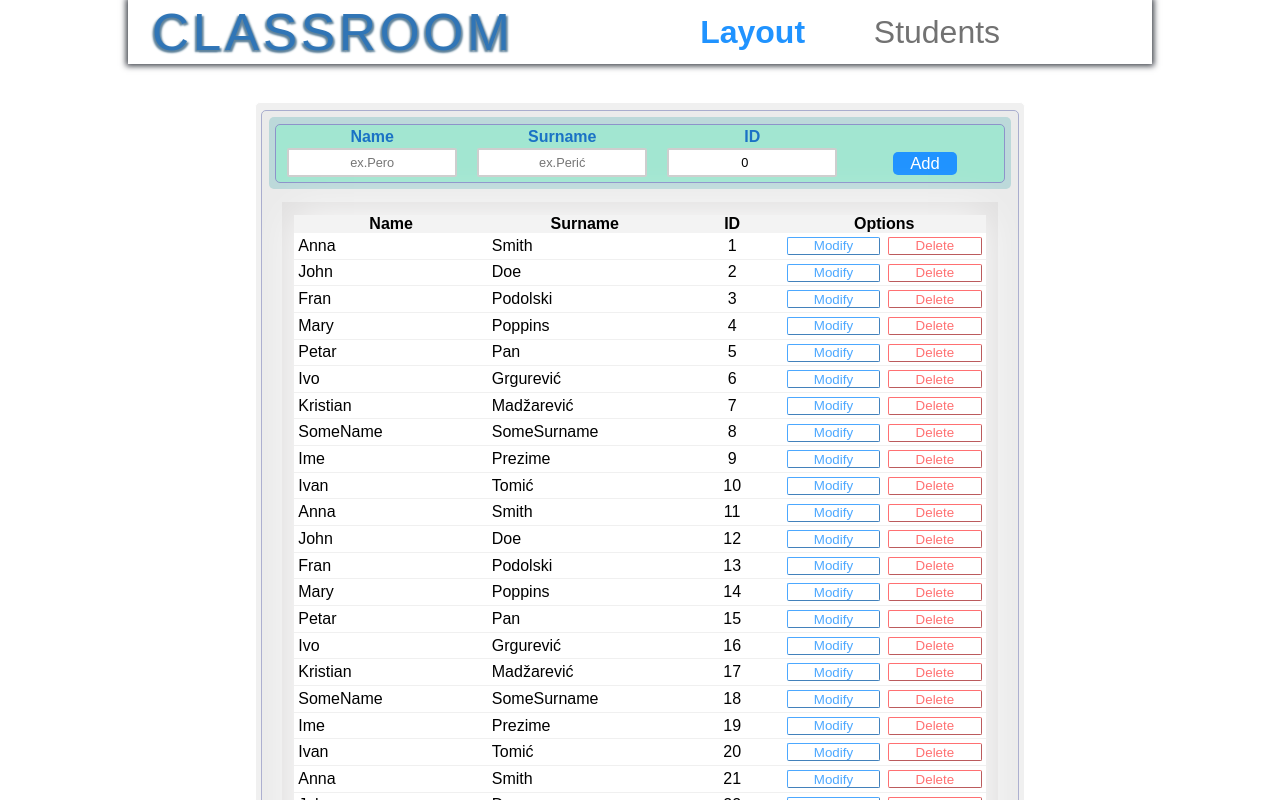
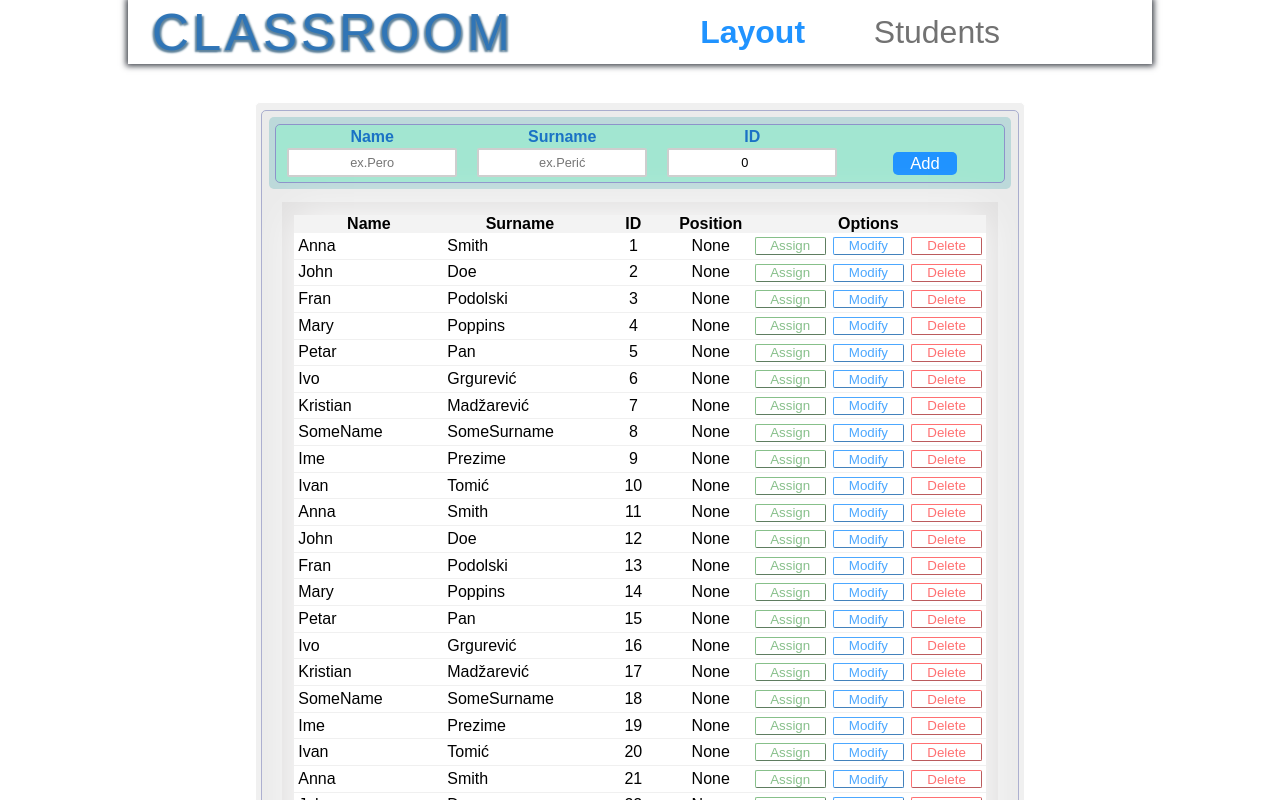
Before and after one commit to KristianMadzarevic/Classroom-Angular, an Angular app: page /students-component in a window 1280 px wide. Shown: the top 800 px of the page. Built offline with nearby package versions, Linux system fonts and the light colour scheme.

Commit message:
Added ability to assign or unassign students from the Students route, also displaying their position, and fixed some bugs.

```diff
--- a/src/app/Classroom.ts
+++ b/src/app/Classroom.ts
@@ -2,4 +2,5 @@ export interface Classroom {
     row:number;
     column:number;
     value:string;
+    afterAssign:boolean;
 }
--- a/src/app/app.component.css
+++ b/src/app/app.component.css
@@ -31,6 +31,7 @@
     text-shadow: 2px 2px  2px#60839b,-2px 2px 2px #60839b;
     cursor: default;
     transition: letter-spacing 2s ease, color 2s ease-out;
+    user-select: none;
 }
 .title:hover{
 letter-spacing: 0.6vw;
@@ -58,6 +59,7 @@ color:gold;
     transition: all 0.8s ease;
     font-size: 2.5vw;
     text-decoration: none;
+    user-select: none;
 }
 .nav-links-ul-li-a.active{
     color: rgb(114, 114, 114);
--- a/src/app/assigner.service.ts
+++ b/src/app/assigner.service.ts
@@ -12,40 +12,91 @@ export class AssignerService {
 numberOfRows:number = 9;
 numberOfColumns:number = 7;
 valueInClassroom:string = '';
+afterAssign:boolean = false;
 students:Student[] = STUDENTS;
 numberOfStudents:number = STUDENTS.length;
-assignedStudents:string[][]= [['']];
-selectedRows:number[]=[0];
-issue:string ='';
+assignedStudents:string[][] = [['']];
+selectedRows:number[] = [0];
+issue:string = '';
 
-public setClassroomInfo(row:number,col:number,value:string){
+public setClassroomInfo(row:number,col:number,value:string,allSelectedRows:number[], afterAssign:boolean){
   this.numberOfRows = row;
   this.numberOfColumns = col;
   this.valueInClassroom = value;
+  this.selectedRows = allSelectedRows;
+  this.afterAssign = afterAssign;
 }
 public getClassroomInfo():Classroom{
   let aclassroom:Classroom = {
     row:this.numberOfRows,
     column:this.numberOfColumns,
-    value:this.valueInClassroom
+    value:this.valueInClassroom,
+    afterAssign:this.afterAssign
   };
   return aclassroom;
   }
+public assignAllStudents(){
+  for(let i=0;i<STUDENTS.length;i++){
+    STUDENTS[i].toAssign = true;
+  }
+}
 public assignStudents():string{
   this.checkValues();
-  let studentsToAdd:Student[] = this.students.slice();
-  for(let i=0; i<this.numberOfRows;i++){
+  let studentsToAdd:Student[] = [];
+  for(let i=0; i<STUDENTS.length; i++){
+    if(STUDENTS[i].toAssign){
+      studentsToAdd.push(STUDENTS[i]);
+    }
+  }
+  for(let i=0; i<=this.numberOfRows;i++){
     this.assignedStudents[i] = [''];
     this.assignedStudents[i+1] = [''];
     for(let j=0; j<this.numberOfColumns;j++){
       /* assign students to the assigned arrays */
       if(studentsToAdd[0] !== undefined && this.selectedRows.includes(i)){
         this.assignedStudents[i][j] = studentsToAdd[0].name + ' ' + studentsToAdd[0].surname + '<br>' + studentsToAdd[0].id;
+        for(let k=0;k<STUDENTS.length;k++){// assigns the coordinate values to students
+          if(STUDENTS[k].id === studentsToAdd[0].id){
+            STUDENTS[k].position = 'C'+ (j+1) + ':' + i;
+            STUDENTS[k].assigned = true;
+            break;
+          }
+          /* in for loop, not being assigned */
+
+        }
         studentsToAdd.shift();
+      }
+      for(let k=0;k<STUDENTS.length;k++){
+        if(!STUDENTS[k].assigned){
+          STUDENTS[k].position = 'None';
+          if(STUDENTS[k].toAssign){
+            STUDENTS[k].position = 'Waiting';
+          }
+        }
+        if(!STUDENTS[k].toAssign){
+          STUDENTS[k].position = 'None';
+          STUDENTS[k].assigned = false;
+        }
       }
     }
   }
   return this.issue;
+}
+public unassignStudents(rowToUnassign:number){
+  for(let i=0; i<STUDENTS.length;i++){
+    if(STUDENTS[i].position.includes(':' + rowToUnassign) || !this.selectedRows.includes(parseInt(STUDENTS[i].position.substring(STUDENTS[i].position.indexOf(':')+1,STUDENTS[i].position.length)) )){
+      /* If the student is from that row */
+      STUDENTS[i].assigned = false;
+      STUDENTS[i].toAssign = false;
+    }
+  }
+}
+public resetStudentPositions(){
+  for(let k=0;k<STUDENTS.length;k++){
+    STUDENTS[k].position = 'None';
+    STUDENTS[k].assigned = false;
+    STUDENTS[k].toAssign = false;
+  }
 }
 public checkValues(){
   /* checks if some data is input and if there are enough tables for every student. */
--- a/src/app/classroom/classroom.component.css
+++ b/src/app/classroom/classroom.component.css
@@ -1,6 +1,7 @@
 * {
     margin:0;
     padding: 0;
+    user-select: none;
 }
 .div-insert{
     background-color: rgb(250, 250, 250);
@@ -156,7 +157,10 @@
     font-size: 20px;
     padding:0.6vw;
 }
-
+.desk-image{
+    width:50%;
+    height:100%;
+}
 /* Classroom */
 .classroom-table{
     padding:1vw;
--- a/src/app/classroom/classroom.component.html
+++ b/src/app/classroom/classroom.component.html
@@ -5,16 +5,16 @@
                 <div class="div-insert-rowscols">
                     <!-- p and input -->
                     <p class="insert-p upper-text">Rows:</p>
-                    <input [(ngModel)]="row" class="insert-input input" title="Number of rows" placeholder="1-9" (ngModelChange)="rowChange($event)">
+                    <input [(ngModel)]="row" class="insert-input input" title="Number of rows" placeholder="1-9" (ngModelChange)="rowChange($event, true)">
                 </div>
                 <div class="div-insert-rowscols">
                     <!-- p and input -->
                     <p class="insert-p upper-text">Columns:</p>
-                    <input [(ngModel)]="column" class="insert-input input" title="Number of columns" placeholder="1-9" (ngModelChange)="columnChange($event)">
+                    <input [(ngModel)]="column" class="insert-input input" title="Number of columns" placeholder="1-9" (ngModelChange)="columnChange($event, true)">
                 </div>
             </div>
             <div class="div-assign-button">
-                <button class="assign-button" (click)="assignStudents()">Assign</button>
+                <button class="assign-button" (click)="assignAllStudents()">Assign</button>
             </div>
         </div>
         <div class="div-select-rows">
--- a/src/app/students/Student.ts
+++ b/src/app/students/Student.ts
@@ -2,4 +2,7 @@ export interface Student {
     name:string;
     surname:string;
     id:number;
+    position:string;
+    assigned:boolean;
+    toAssign:boolean;
 }
--- a/src/app/students/student-list.ts
+++ b/src/app/students/student-list.ts
@@ -1,34 +1,33 @@
-import { Student } from "./Student"
+import { Student } from "./Student";
 
 export const STUDENTS: Student[] = [
-    {name:'Anna', surname: 'Smith', id:1},
-    {name:'John', surname: 'Doe', id:2},
-    {name:'Fran', surname: 'Podolski', id:3},
-    {name:'Mary', surname: 'Poppins', id:4},
-    {name:'Petar', surname: 'Pan', id:5},
-    {name:'Ivo', surname: 'Grgurević', id:6},
-    {name:'Kristian', surname: 'Madžarević', id:7},
-    {name:'SomeName', surname: 'SomeSurname', id:8},
-    {name:'Ime', surname: 'Prezime', id:9},
-    {name:'Ivan', surname: 'Tomić', id:10},
-    {name:'Anna', surname: 'Smith', id:11},
-    {name:'John', surname: 'Doe', id:12},
-    {name:'Fran', surname: 'Podolski', id:13},
-    {name:'Mary', surname: 'Poppins', id:14},
-    {name:'Petar', surname: 'Pan', id:15},
-    {name:'Ivo', surname: 'Grgurević', id:16},
-    {name:'Kristian', surname: 'Madžarević', id:17},
-    {name:'SomeName', surname: 'SomeSurname', id:18},
-    {name:'Ime', surname: 'Prezime', id:19},
-    {name:'Ivan', surname: 'Tomić', id:20},
-    {name:'Anna', surname: 'Smith', id:21},
-    {name:'John', surname: 'Doe', id:22},
-    {name:'Fran', surname: 'Podolski', id:23},
-    {name:'Mary', surname: 'Poppins', id:24},
-    {name:'Petar', surname: 'Pan', id:25},
-    {name:'Ivo', surname: 'Grgurević', id:26},
-    {name:'Kristian', surname: 'Madžarević', id:27},
-    {name:'SomeName', surname: 'SomeSurname', id:28},
-    {name:'Ime', surname: 'Prezime', id:29},
-
+    {name:'Anna', surname: 'Smith', id:1, position:'None', assigned:false, toAssign:false},
+    {name:'John', surname: 'Doe', id:2, position:'None', assigned:false, toAssign:false},
+    {name:'Fran', surname: 'Podolski', id:3, position:'None', assigned:false, toAssign:false},
+    {name:'Mary', surname: 'Poppins', id:4, position:'None', assigned:false, toAssign:false},
+    {name:'Petar', surname: 'Pan', id:5, position:'None', assigned:false, toAssign:false},
+    {name:'Ivo', surname: 'Grgurević', id:6, position:'None', assigned:false, toAssign:false},
+    {name:'Kristian', surname: 'Madžarević', id:7, position:'None', assigned:false, toAssign:false},
+    {name:'SomeName', surname: 'SomeSurname', id:8, position:'None', assigned:false, toAssign:false},
+    {name:'Ime', surname: 'Prezime', id:9, position:'None', assigned:false, toAssign:false},
+    {name:'Ivan', surname: 'Tomić', id:10, position:'None', assigned:false, toAssign:false},
+    {name:'Anna', surname: 'Smith', id:11, position:'None', assigned:false, toAssign:false},
+    {name:'John', surname: 'Doe', id:12, position:'None', assigned:false, toAssign:false},
+    {name:'Fran', surname: 'Podolski', id:13, position:'None', assigned:false, toAssign:false},
+    {name:'Mary', surname: 'Poppins', id:14, position:'None', assigned:false, toAssign:false},
+    {name:'Petar', surname: 'Pan', id:15, position:'None', assigned:false, toAssign:false},
+    {name:'Ivo', surname: 'Grgurević', id:16, position:'None', assigned:false, toAssign:false},
+    {name:'Kristian', surname: 'Madžarević', id:17, position:'None', assigned:false, toAssign:false},
+    {name:'SomeName', surname: 'SomeSurname', id:18, position:'None', assigned:false, toAssign:false},
+    {name:'Ime', surname: 'Prezime', id:19, position:'None', assigned:false, toAssign:false},
+    {name:'Ivan', surname: 'Tomić', id:20, position:'None', assigned:false, toAssign:false},
+    {name:'Anna', surname: 'Smith', id:21, position:'None', assigned:false, toAssign:false},
+    {name:'John', surname: 'Doe', id:22, position:'None', assigned:false, toAssign:false},
+    {name:'Fran', surname: 'Podolski', id:23, position:'None', assigned:false, toAssign:false},
+    {name:'Mary', surname: 'Poppins', id:24, position:'None', assigned:false, toAssign:false},
+    {name:'Petar', surname: 'Pan', id:25, position:'None', assigned:false, toAssign:false},
+    {name:'Ivo', surname: 'Grgurević', id:26, position:'None', assigned:false, toAssign:false},
+    {name:'Kristian', surname: 'Madžarević', id:27, position:'None', assigned:false, toAssign:false},
+    {name:'SomeName', surname: 'SomeSurname', id:28, position:'None', assigned:false, toAssign:false},
+    {name:'Ime', surname: 'Prezime', id:29, position:'None', assigned:false, toAssign:false},
 ];
--- a/src/app/students/students.component.css
+++ b/src/app/students/students.component.css
@@ -1,3 +1,7 @@
+
+* {
+    user-select: none;
+}
 .div-div-div-input-table{
     background-color: rgb(240, 240, 240);
     border-style: solid;
@@ -175,6 +179,21 @@ button:focus{
     height:100%;
     border-radius: 2px;
 }
+#assign-button{
+    border-width: 1px;
+    border-color: rgb(106, 177, 110);
+    color: rgb(106, 177, 110);
+    opacity:80%;
+}
+#assign-button:hover{
+    border-radius: 5px;
+    opacity: 100%;
+    border-style: dashed;
+    box-shadow: 0px -2px 0px rgb(106, 177, 110) inset,
+    0px 2px 0px rgb(106, 177, 110) inset,
+    -2px 0px 0px rgb(106, 177, 110) inset,
+    2px 0px 0px rgb(106, 177, 110) inset;
+}
 #modify-button{
     border-width: 1px;
     border-color: rgb(32, 147, 255);
--- a/src/app/students/students.component.html
+++ b/src/app/students/students.component.html
@@ -38,12 +38,17 @@
           <th class="students-table-head" >Name</th>
           <th class="students-table-head" >Surname</th>
           <th class="students-table-head students-table-id">ID</th>
-          <th class="students-table-head students-table-options" colspan="2">Options</th>
+          <th class="students-table-head students-table-id">Position</th>
+          <th class="students-table-head students-table-options" colspan="3">Options</th>
         </thead>
         <tr class="students-table-d" *ngFor=  "let student of students, let i = index">
           <td class="students-table-data">{{student.name}}</td>
           <td class="students-table-data" >{{student.surname}}</td>
           <td class="students-table-data students-table-id" align="center" >{{student.id}}</td>
+          <td class="students-table-data students-table-id" align="center" >{{student.position}}</td>
+          <td class="students-table-data students-table-options" align="center" ><button class="student-button" id="assign-button" (click)="assignClicked(i)">
+            <div *ngIf="student.toAssign; else elseBlock">Unassign</div> </button></td>
+          <ng-template #elseBlock>Assign</ng-template>
           <td class="students-table-data students-table-options" align="center" ><button class="student-button" id="modify-button" (click)="modifyClicked(i)">Modify</button></td>
           <td class="students-table-data students-table-options" align="center" ><button class="student-button" id="delete-button" (click)="deleteClicked(i)">Delete</button></td>
         </tr>
--- a/src/app/students/students.component.ts
+++ b/src/app/students/students.component.ts
@@ -1,4 +1,5 @@
 import { Component, NgModule, OnInit } from '@angular/core';
+import { AssignerService } from '../assigner.service';
 import { Student } from './Student';
 import { STUDENTS } from './student-list'
 
@@ -21,9 +22,11 @@ export class StudentsComponent implements OnInit{
   modifyID:number =  0;
   addFinish:string = 'Add';
 
-  constructor() { }
+  constructor(public assigner:AssignerService) { }
 
   ngOnInit() {
+    this.assigner.afterAssign = true;
+    this.assigner.assignStudents();
   }
   addClicked(){
     /* changes the button text */
@@ -45,8 +48,14 @@ export class StudentsComponent implements OnInit{
       this.showAlert();
       return;
     }
-    let tempStudent:Student = {name:this.nameInput,surname:this.surnameInput,id:this.idInput}
+    let tempStudent:Student = {name:this.nameInput,surname:this.surnameInput,id:this.idInput, position: 'None', assigned:false, toAssign:false}
     this.students.push(tempStudent);
+  }
+  assignClicked(i:any){
+    this.students[i].toAssign = this.students[i].toAssign ? false : true;
+    this.assigner.afterAssign = true;
+    this.assigner.assignStudents();
+    /* Make them re-assign here now */
   }
   deleteClicked(i:any){
     /* delete the student clicked */
@@ -60,7 +69,6 @@ export class StudentsComponent implements OnInit{
     this.idInput= this.students[i].id;
     this.modifySwitch = true;
     this.modifyID = i;
-    console.log(i);
   }
   inputChange(e:string){
     /* on changing the fields, if modifying, update the student that's being modified */
```
Also changed, not shown: src/app/classroom/classroom.component.ts (+47 -13 lines), src/assets/img/desk.png (added).
